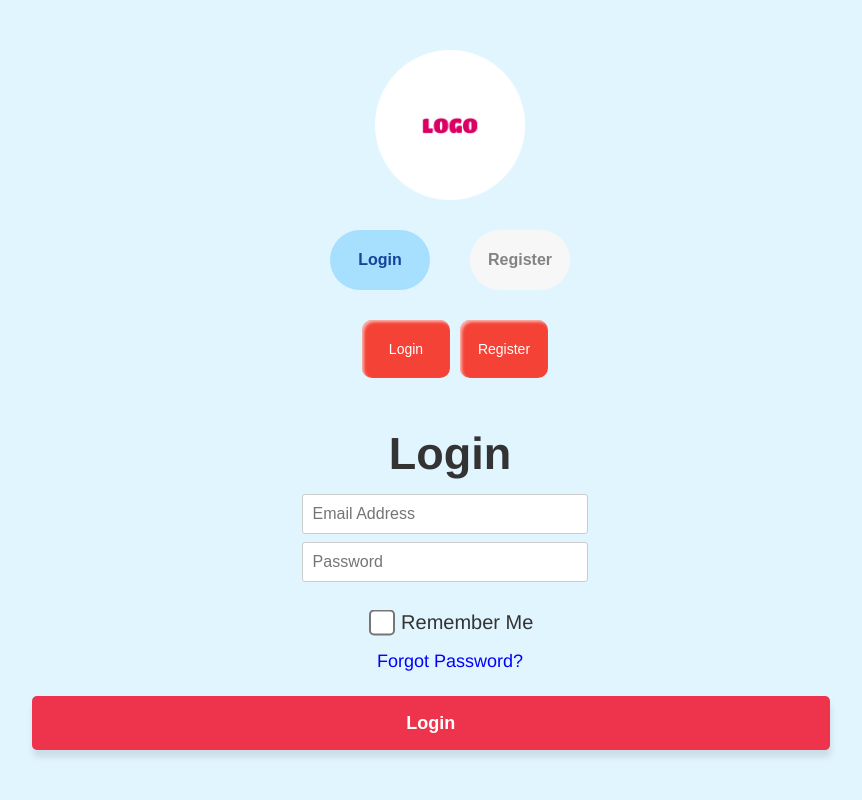
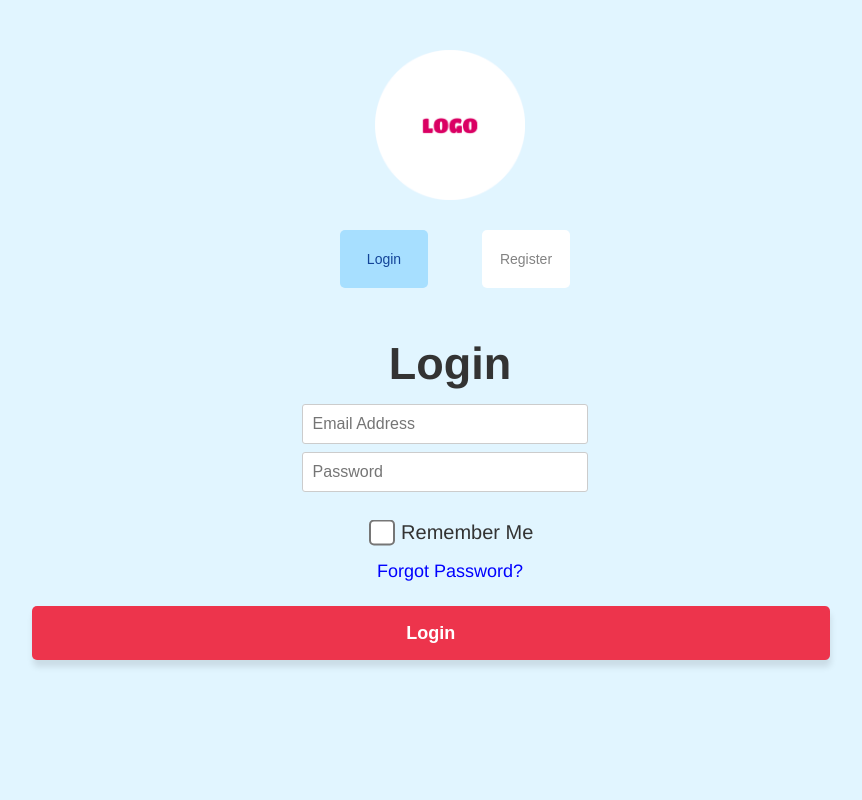
Before and after one commit to KodyMillar/ExpendAware, a Flask app: page /login in a window 1280 px wide. Shown: the whole page, without its empty margins (190-1052 px from the left). Run offline with Flask 3, Linux system fonts and the light colour scheme.

Commit message:
Create tab color toggle for login tabs and fix issues related to

```diff
--- a/static/login.js
+++ b/static/login.js
@@ -0,0 +1,37 @@
+
+// const loginTab = document.querySelector("#login-tab");
+// const registerTab = document.querySelector("#register-tab");
+
+// function selectedTab(e) {
+//     console.log(e.target)
+//     console.log("hello")
+// }
+
+// loginTab.addEventListener("click", selectedTab)
+// registerTab.addEventListener("click", selectedTab)
+
+const loginContainer = document.getElementById('login-container');
+const registerContainer = document.getElementById('register-container');
+registerContainer.style.display = "none";
+
+const loginTab = document.getElementById('login-tab');
+const registerTab = document.getElementById('register-tab');
+
+loginTab.addEventListener('click', function() {
+    registerContainer.style.display = "none";
+    loginContainer.style.display = "flex";
+    if (registerTab.classList.contains("active")) {
+        registerTab.classList.toggle("active")
+        loginTab.classList.toggle("active")
+    }
+});
+
+registerTab.addEventListener('click', function() {
+    registerContainer.style.display = "flex";
+    loginContainer.style.display = "none";
+
+    if (loginTab.classList.contains("active")) {
+        loginTab.classList.toggle("active")
+        registerTab.classList.toggle("active")
+    }
+});
--- a/static/styles.css
+++ b/static/styles.css
@@ -586,12 +596,8 @@ align-items: center;
 flex-direction: column;
 background-color: transparent;
 }
-.login-tab {
-height: 60px;
-border-radius: 30px;
-display: flex;
-align-items: center;
-}
+
+
 #login-info, #register-info {
 display: flex;
 flex-direction: column;
@@ -623,28 +634,32 @@ height: 70px;
 align-items: center;
 justify-content: space-between;
 }
+
 #remember-me {
 width: 30px;
 transform: scale(2);
 }
+
 #remember-label {
 font-size: 20px;
 }
+
 #forgot-password {
 color: blue;
 font-size: 18px;
 }
+
 #login-link {
 width: 100%;
 display: flex;
 justify-content: center;
 margin-right: 10%;
 }
+
+
 #login-button {
 font-size: 18px;
 font-weight: bold;
-}
-#login-button {
 margin-top: 20px;
 background-color: #ed344c;
 border-radius: 5px;
@@ -659,22 +675,40 @@ color: #fff;
 padding: 0 15px;
 background-color: #375f68;
 border-radius: 10px;
-box-shadow: inset 2px 2px 3px rgba(255, 255, 255, 0.6);
+/* box-shadow: inset 2px 2px 3px rgba(255, 255, 255, 0.6); */
 }
+
 #login-register, #login-register-btn {
 display: flex;
 margin-top: 30px;
 justify-content: center;
 }
-#login-tab > button, #register-tab > button {
+
+#login-register-btn {
+  justify-content: space-between;
+  width: 15rem;
+}
+
+.login-tab {
     width: 88px;
+    background-color: white;
+    color: rgb(131, 131, 131);
+    border-radius: 5px;
 }
+
+.active {
+  background-color: rgb(167, 223, 255);
+  color: rgb(19, 68, 152);
+}
+
+
 #login-register li {
 margin: 0 20px;
 width: 100px;
 border: none;
 background-color: rgb(248, 247, 247);
 }
+
 #login-register li a {
 width: 100%;
 color: rgb(131, 131, 131);
@@ -682,12 +716,8 @@ text-align: center;
 font-family: sans-serif;
 font-weight: bold;
 }
-#login-register li.active {
-background-color: rgb(167, 223, 255);
-}
-#login-register li.active a {
-color: rgb(19, 68, 152);
-}
+
+
 /* End of Log In Page --------
 --------------------------------*/
 
--- a/templates/categories.html
+++ b/templates/categories.html
@@ -24,7 +24,7 @@
     <ul class="budget-dropdown" id="{{ category['category'] }}">
         {% for budget in budgets %}
         {% if budget['category'] == category['category'] %}
-        <li class="budget-item"><p>{{ budget['name'] }}</p><p>Budget: ${{ budget['amount'] }}</li>
+        <li class="budget-item"><a href="#" class="budget-link"><div class="budget-div"><p>{{ budget['name'] }}</p><p>Budget: ${{ budget['amount'] }}</p></div></a></li>
         <!-- <li class="budget-item"><a>Dine Out</a></li>
         <li class="budget-item"><a>Baking</a></li> -->
         {% endif %}
--- a/templates/index.html
+++ b/templates/index.html
@@ -1,6 +1,12 @@
 {% extends "base.html" %}
 {% block title %}ExpendAware - Home{% endblock %}
 {% block content %}
+
+
+<!-- this is just a test button for the alert message, do not delete! -->
+<!-- <div id="liveAlertPlaceholder"></div>
+<button type="button" class="btn btn-primary" id="liveAlertBtn">Show live alert</button> -->
+
 <div class="subtitle">
   <div id="home-icon">
       <a href="/"><img src="../static/images/home-button.png" width="30" height="30" alt="home-button"></a>
--- a/templates/login.html
+++ b/templates/login.html
@@ -17,13 +17,13 @@
 <body id="login-page">
     <header id="login-logo">
         <img src="../static/images/logo.png" width="150" height="150"/>
-        <ul id="login-register">
+        <!-- <ul id="login-register">
             <li class="login-tab active"><a data-mdb-toggle="pill" href="#login-container" role="tab" aria-controls="pills-login" aria-selected="true">Login</a></li>
             <li class="login-tab"><a href="#" role="tab">Register</a></li>
-        </ul>
+        </ul> -->
         <ul id="login-register-btn">
-            <li id="login-tab"><button>Login</button></li>
-            <li id="register-tab"><button>Register</button></li>
+            <li ><button id="login-tab" class="login-tab active">Login</button></li>
+            <li ><button id="register-tab" class="login-tab">Register</button></li>
         </ul>
     </header>
 
@@ -56,7 +56,7 @@
         <button type="submit" id="login-button">Login</button>
     </a>
 
-    <script>
+    <!-- <script>
         const loginContainer = document.getElementById('login-container');
         const registerContainer = document.getElementById('register-container');
         registerContainer.style.display = "none";
@@ -73,5 +73,5 @@
             registerContainer.style.display = "flex";
             loginContainer.style.display = "none";
         });
-    </script>
+    </script> -->
 </body>
```
Also changed, not shown: other parts of static/styles.css (+38 -15 lines), static/script.js (+38 -0 lines).
